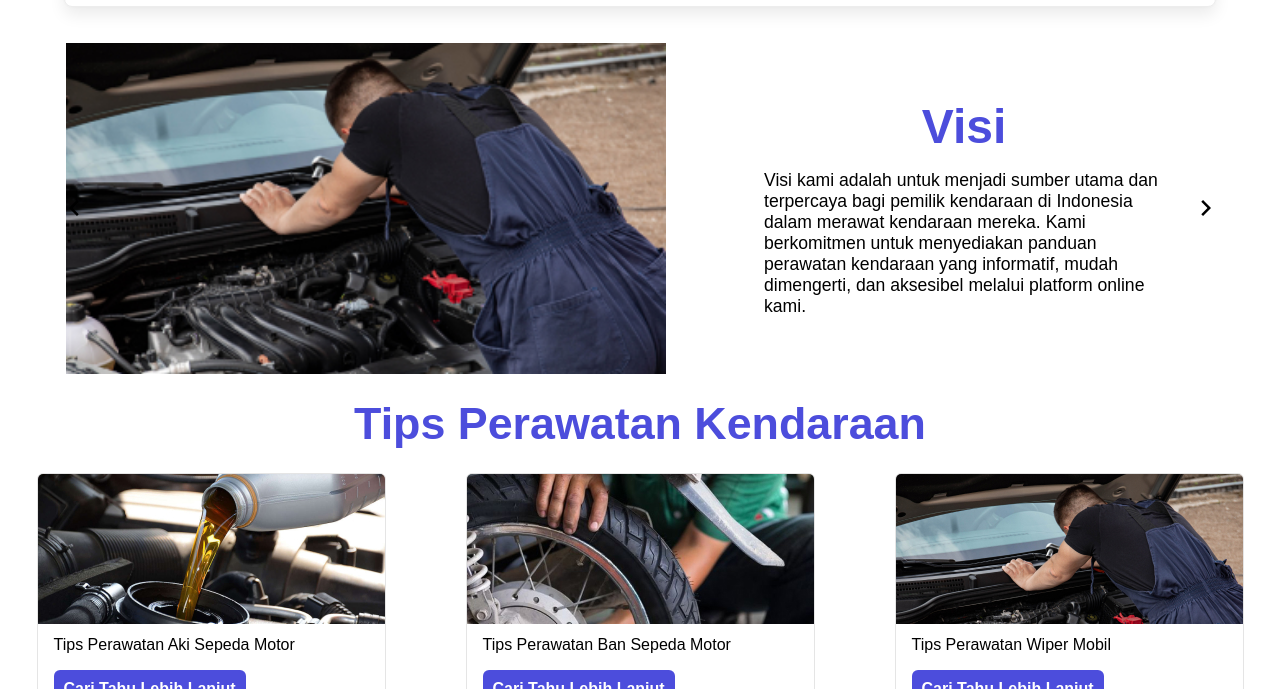
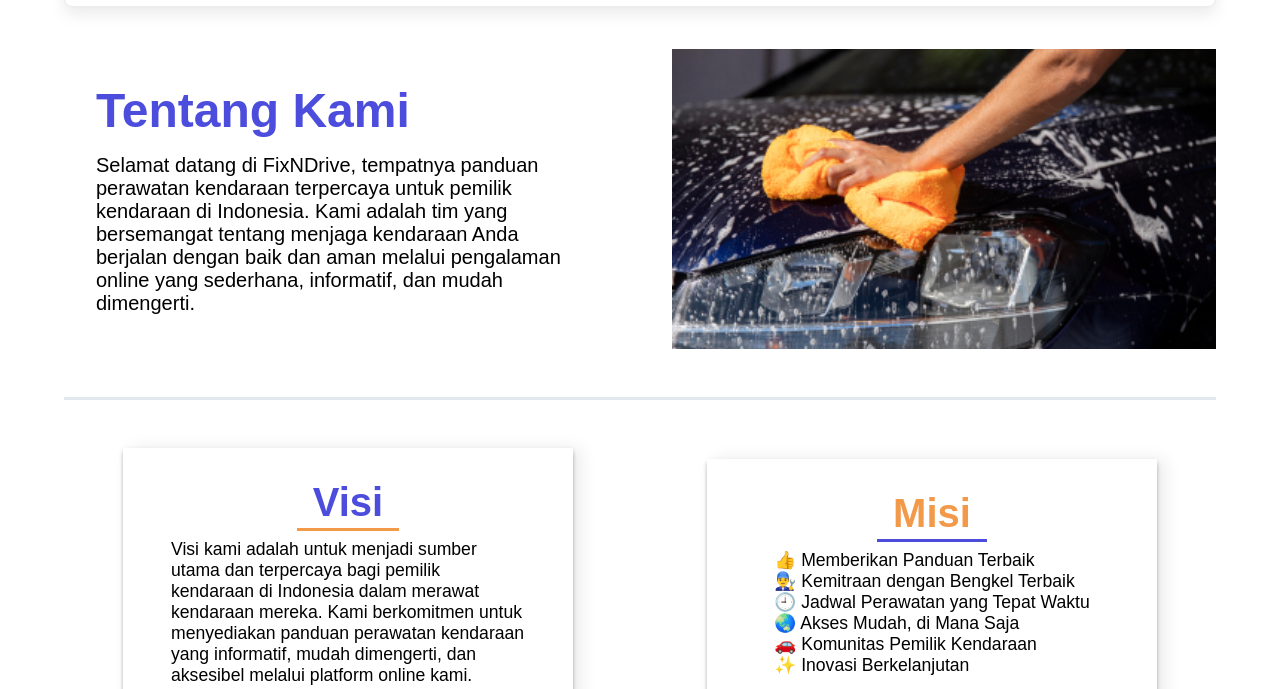
Before and after one commit to dwinandar/FixNDrive, a plain HTML site: page index.html in a window 1280 px wide. Shown: the part 111-800 px from the top of the page. Drawn offline with Linux system fonts and the light colour scheme; a web font is replaced by a local one.

Commit message:
changing home page

```diff
--- a/index.html
+++ b/index.html
@@ -19,55 +19,41 @@
   <body>
     <nav class="desktop-navbar" id="navbar"></nav>
     <main class="section home">
-      <div class="carousel-container">
-        <div class="carousel-wrapper">
-          <div class="carousel-slide">
-            <div>
+      <div class="home-top">
+        <div class="home-about">
           <h1>Tentang Kami</h1>
           <p>
-                Selamat datang di FixNDrive, tempatnya panduan perawatan
-                kendaraan terpercaya untuk pemilik kendaraan di Indonesia. Kami
-                adalah tim yang bersemangat tentang menjaga kendaraan Anda
-                berjalan dengan baik dan aman melalui pengalaman online yang
-                sederhana, informatif, dan mudah dimengerti.
+            Selamat datang di FixNDrive, tempatnya panduan perawatan kendaraan
+            terpercaya untuk pemilik kendaraan di Indonesia. Kami adalah tim
+            yang bersemangat tentang menjaga kendaraan Anda berjalan dengan baik
+            dan aman melalui pengalaman online yang sederhana, informatif, dan
+            mudah dimengerti.
           </p>
         </div>
         <img src="assets/carcare-img1.jpg" alt="Image 1" />
       </div>
-          <div class="carousel-slide">
-            <img src="assets/carcare-img2.jpg" alt="Image 2" />
-            <div>
-              <h1>Visi</h1>
+      <div class="home-bottom">
+        <div class="home-visi">
+          <h2>Visi</h2>
           <p>
             Visi kami adalah untuk menjadi sumber utama dan terpercaya bagi
-                pemilik kendaraan di Indonesia dalam merawat kendaraan mereka.
-                Kami berkomitmen untuk menyediakan panduan perawatan kendaraan
-                yang informatif, mudah dimengerti, dan aksesibel melalui
-                platform online kami.
+            pemilik kendaraan di Indonesia dalam merawat kendaraan mereka. Kami
+            berkomitmen untuk menyediakan panduan perawatan kendaraan yang
+            informatif, mudah dimengerti, dan aksesibel melalui platform online
+            kami.
           </p>
         </div>
-          </div>
-          <div class="carousel-slide">
-            <div>
-              <h1>Misi</h1>
-              <ul class="custom-marker">
-                <li>Memberikan Panduan Terbaik</li>
-                <li>Kemitraan dengan Bengkel Terbaik</li>
-                <li>Jadwal Perawatan yang Tepat Waktu</li>
-                <li>Akses Mudah, di Mana Saja</li>
-                <li>Komunitas Pemilik Kendaraan</li>
-                <li>Inovasi Berkelanjutan</li>
+        <div class="home-misi">
+          <h2>Misi</h2>
+          <ul>
+            <li>👍 Memberikan Panduan Terbaik</li>
+            <li>👨‍🔧 Kemitraan dengan Bengkel Terbaik</li>
+            <li>🕘 Jadwal Perawatan yang Tepat Waktu</li>
+            <li>🌏 Akses Mudah, di Mana Saja</li>
+            <li>🚗 Komunitas Pemilik Kendaraan</li>
+            <li>✨ Inovasi Berkelanjutan</li>
           </ul>
         </div>
-            <img src="assets/carcare-img3.jpg" alt="Image 2" />
-          </div>
-        </div>
-        <button class="carousel-prev" onclick="prevSlide()">
-          <img src="assets/arrow-left-s-line.svg" width="30" />
-        </button>
-        <button class="carousel-next" onclick="nextSlide()">
-          <img src="assets/arrow-right-s-line.svg" width="30" />
-        </button>
       </div>
 
       <h2 class="home-heading">Tips Perawatan Kendaraan</h2>
--- a/main.js
+++ b/main.js
@@ -354,34 +354,3 @@ footer
 </div>
 </div>`)
   : null;
-
-// CAROUSEL SLIDER
-let slideIndex = 0;
-
-function showSlides() {
-  const slides = document.querySelectorAll(".carousel-slide");
-  const wrapper = document.querySelector(".carousel-wrapper");
-
-  if (slideIndex >= slides.length) {
-    slideIndex = 0;
-  } else if (slideIndex < 0) {
-    slideIndex = slides.length - 1;
-  }
-
-  const translateValue = slideIndex * -100;
-  wrapper.style.transform = `translateX(${translateValue}%)`;
-}
-
-function nextSlide() {
-  slideIndex++;
-  showSlides();
-}
-
-function prevSlide() {
-  slideIndex--;
-  showSlides();
-}
-
-const intervalCarousel = setInterval(nextSlide, 4000);
-
-showSlides();
--- a/style.css
+++ b/style.css
@@ -316,24 +316,98 @@ li {
 /* END HOME CAROUSEL */
 
 /* HOME PAGE */
-.home {
+.section.home {
+  width: 90%;
+  max-width: 90vw;
+  padding-top: 10rem;
+  margin-inline: auto;
+  flex-direction: column;
+}
+
+.home-top {
+  display: grid;
+  grid-template-columns: 1fr 1fr;
+  place-items: center;
+  gap: 4rem;
+  padding-bottom: 3rem;
+  border-bottom: 3px solid #e3e8ee;
+}
+
+.home-bottom {
+  display: flex;
+  justify-content: space-around;
+  padding-top: 3rem;
+  padding-bottom: 6rem;
+  align-items: center;
+  flex-wrap: wrap;
+  gap: 1rem;
+}
+
+.home-bottom > div {
+  width: 28.125rem;
+  flex-shrink: 1;
+  padding: 2rem 1rem;
+  box-shadow: 8px 0px 16px 0px rgba(0, 0, 0, 0.08),
+    0px 0px 4px 0px rgba(0, 0, 0, 0.04), 0px 4px 4px 0px rgba(0, 0, 0, 0.25);
+  display: flex;
   flex-direction: column;
   align-items: center;
-  justify-content: center;
-  padding: 12% 0 5% 0;
-  gap: 1.5rem;
 }
 
-.home-heading {
-  text-align: center;
+.home-bottom div h2 {
+  font-size: 2.5rem;
+  padding-bottom: 0.2rem;
+  margin-bottom: 0.5rem;
+  width: max-content;
+}
+
+.home-bottom div:nth-child(2) h2 {
+  color: var(--secondary-main);
+  border-bottom: 3px solid var(--primary-main);
+  padding-inline: 1rem;
+}
+
+.home-bottom div:first-child h2 {
+  color: var(--primary-main);
+  border-bottom: 3px solid var(--secondary-main);
+  padding-inline: 1rem;
+}
+
+.home-bottom div:first-child p {
+  font-size: 1.1rem;
+  padding-inline: 2rem;
+}
+
+.home-bottom div:nth-child(2) ul li {
+  font-size: 1.1rem;
+}
+
+.home-about {
+  padding: 2rem;
+}
+
+.home-about h1 {
+  color: var(--primary-main);
+  font-size: 3rem;
+  padding-bottom: 1rem;
+}
+
+.home-about p {
+  font-size: 1.25rem;
+}
+
+.home-top img {
+  width: 100%;
 }
 
 .home-card-wrap {
   display: flex;
   flex-wrap: wrap;
   align-items: center;
-  justify-content: center;
-  gap: 5rem;
+  justify-content: space-around;
+  gap: 3rem;
+  padding-top: 1rem;
+  padding-bottom: 5rem;
 }
 
 .home-card {
@@ -1129,6 +1203,19 @@ footer ul li a:hover {
     grid-template-columns: 1fr;
   }
 
+  .home-misi ul {
+    padding-inline: 1rem;
+  }
+
+  .home-bottom > div {
+    margin-inline: 1rem;
+  }
+
+  .home-top {
+    grid-template-columns: 1fr;
+    gap: 2rem;
+  }
+
   .motor-care,
   .car-care {
     padding-inline: 2rem;
```
Also changed, not shown: artikel/mobil/2.html (+2 -2 lines), artikel/mobil/3.html (+2 -2 lines), artikel/mobil/6.html (+3 -3 lines). Lines whose indentation alone changed are shown as unchanged.
